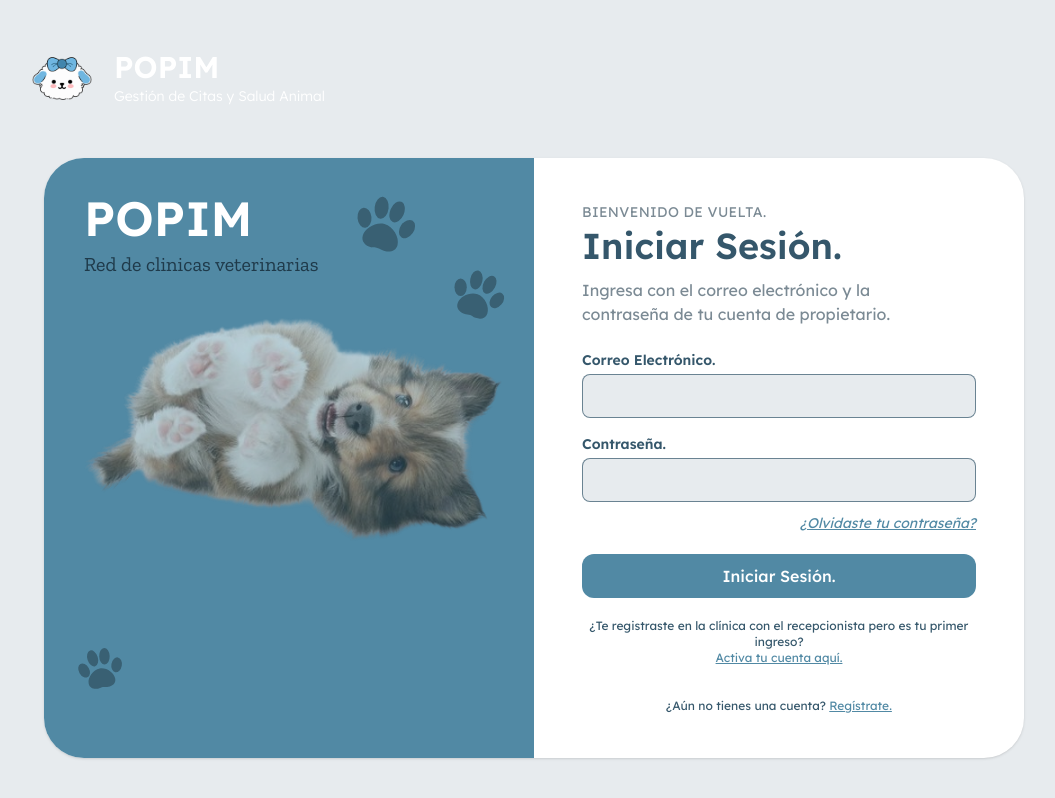
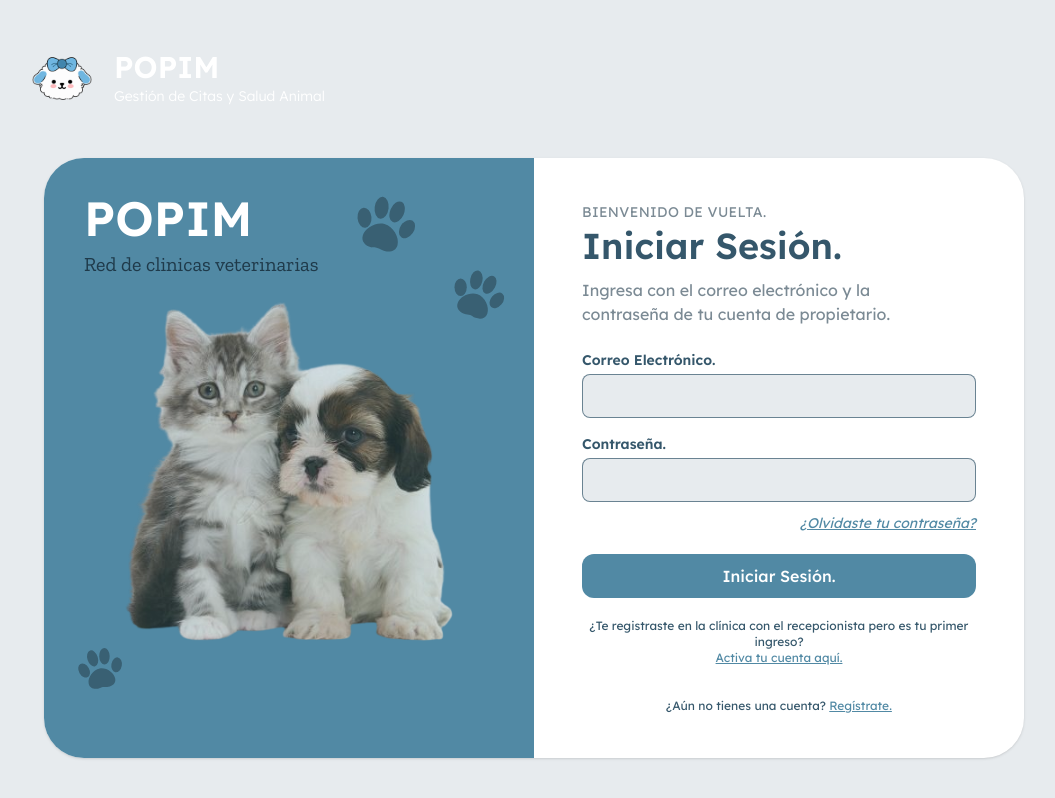
Before and after one commit to Jesileth/POPIM, a Next.js app in the folder frontend-propietario/: page /login in a window 1280 px wide. Shown: the whole page, without its empty margins (106-1161 px from the left). Built offline with nearby package versions, Linux system fonts and the light colour scheme; no server answers.

Commit message:
Mejoas extras

```diff
--- a/frontend-propietario/src/Componentes/PanelPopim.js
+++ b/frontend-propietario/src/Componentes/PanelPopim.js
@@ -18,12 +18,12 @@ export default function PanelPopim({ lema }) {
       <PawIcon className="absolute bottom-16 left-8 h-12 w-12 rotate-[-10deg] text-popim-paw" />
 
       <Image
-        src="/Imagenes/nacka.png"
+        src="/Imagenes/mascotas.png"
         alt=""
         width={450}
         height={450}
         priority
-        className="absolute bottom-25 left-1/2 -translate-x-1/2 opacity-60"
+        className="absolute bottom-25 left-1/2 -translate-x-1/2 opacity-75"
       />
 
       <p
```
Also changed, not shown: frontend-propietario/public/Imagenes/mascotas.png (added).
